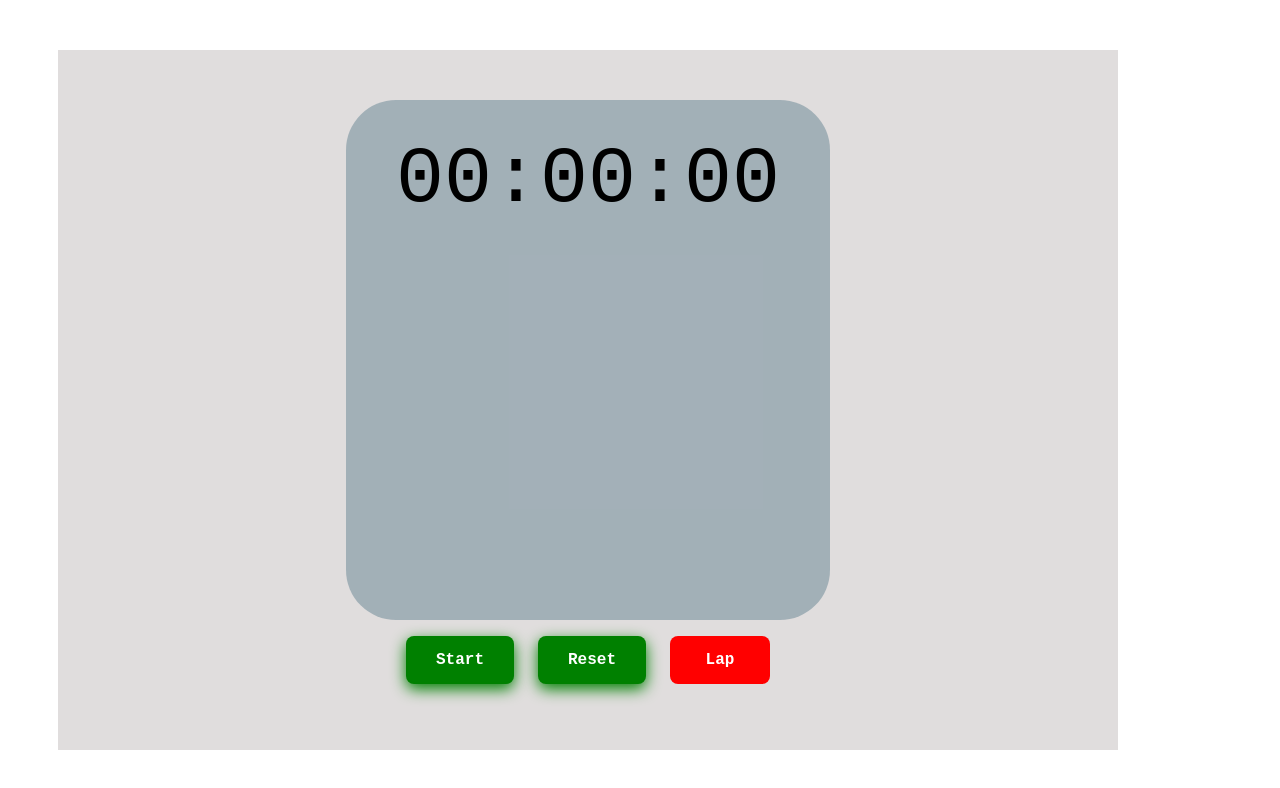
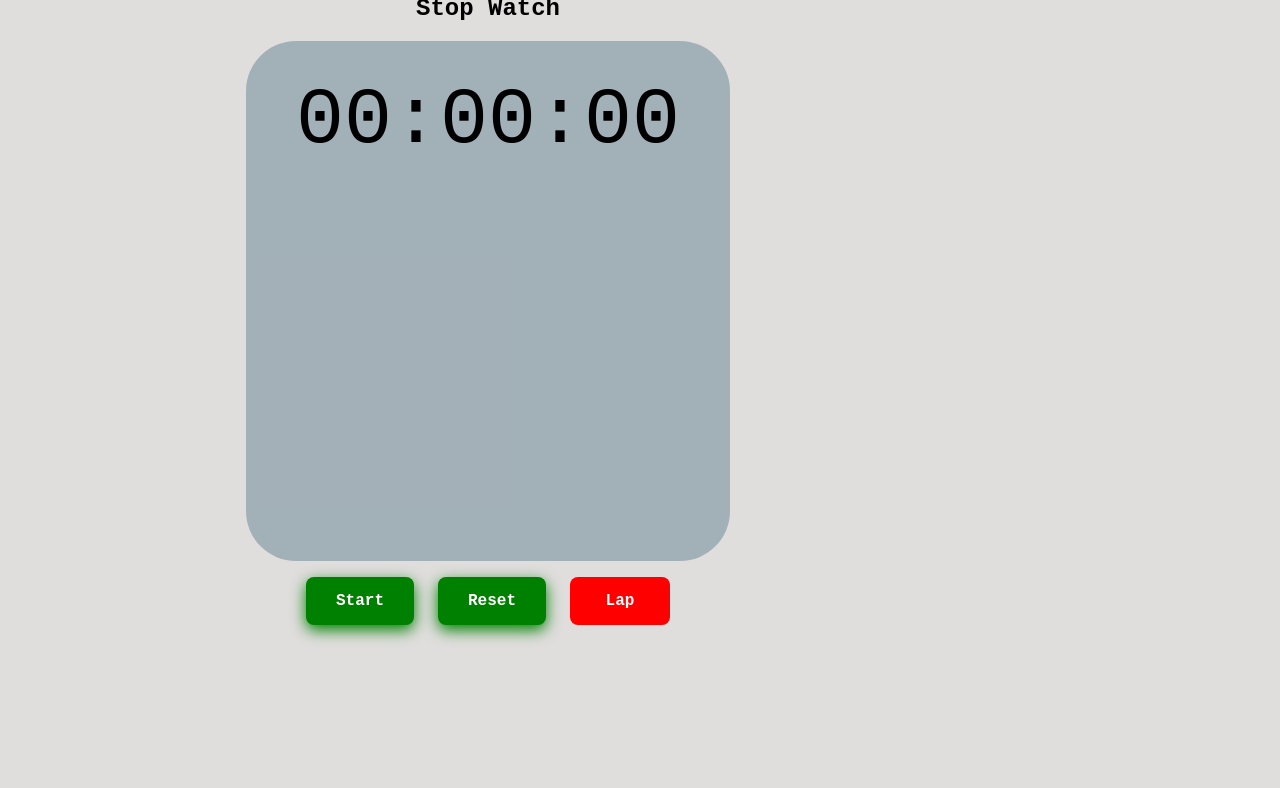
Before and after one commit to Shopify/eng-intern-assessment-react, a React app: page / in a window 1280 px wide. Shown: the top 788 px of the page. Built offline with nearby package versions, Linux system fonts and the light colour scheme.

Commit message:
Fixing naming and final fix to clean up code and comments.

```diff
--- a/src/App.tsx
+++ b/src/App.tsx
@@ -1,7 +1,7 @@
 import React, { useEffect, useState } from "react";
 import StopWatch from "./StopWatch";
+import StopWatchButton from "./StopWatchButton";
 import "../src/styles/styles.css";
-import StopWatchButton from "./StopWatchButton";
 
 export default function App() {
   const [timerRunning, setTimerRunning] = useState<boolean>(false);
@@ -57,10 +57,9 @@ export default function App() {
 
         return updatedLaps;
       });
-    } else {
     }
   }
-
+  // Reset button resets laps, sets timer to 0, and stops the timer
   function handleResetButton() {
     setTimerRunning(false);
     setLapTimes([]);
@@ -70,6 +69,7 @@ export default function App() {
 
   return (
     <div id="stopwatch">
+      <h1 id="title">Stop Watch</h1>
       <StopWatch time={time} lapTimes={lapTimes} laps={laps} />
       <div id="button-group">
         <StopWatchButton
--- a/src/StopWatch.tsx
+++ b/src/StopWatch.tsx
@@ -1,26 +1,24 @@
 import React, { useEffect, useState } from "react";
 
-interface stopWatchProps {
+interface StopWatchProps {
   time: number;
   lapTimes: number[];
   laps: number;
 }
 
-export default function StopWatch(props: stopWatchProps) {
+export default function StopWatch(props: StopWatchProps) {
   // converts number to a string and pads with '0' if single digit number
   function padNumbers(num: number) {
     return num.toString().padStart(2, "0");
   }
-  // convert each value to correct value, format and pads number
+  // convert each value to correct value, format and pads number in return statement
   function formatNumbers(time: number) {
-    const unFormattedMinutes = Math.floor((time / 60000) % 60);
-    const unFormattedSeconds = Math.floor((time / 1000) % 60);
-    const unFormattedMilliseconds = Math.floor((time / 10) % 100);
-
-    const minutes = padNumbers(unFormattedMinutes);
-    const seconds = padNumbers(unFormattedSeconds);
-    const milliseconds = padNumbers(unFormattedMilliseconds);
-    return `${minutes}:${seconds}:${milliseconds}`;
+    const minutes = Math.floor((time / 60000) % 60);
+    const seconds = Math.floor((time / 1000) % 60);
+    const milliseconds = Math.floor((time / 10) % 100);
+    return `${padNumbers(minutes)}:${padNumbers(seconds)}:${padNumbers(
+      milliseconds
+    )}`;
   }
 
   return (
@@ -30,6 +28,8 @@ export default function StopWatch(props: stopWatchProps) {
       </div>
       {props.laps > 0 ? (
         <div className={"lap-list"} title="lap-list" role="list">
+          {/* reverses lapTimes array so first lap displays at the beginning,
+          then maps over the array to display each lap time in correct format*/}
           {props.lapTimes
             .slice()
             .reverse()
--- a/src/StopWatchButton.tsx
+++ b/src/StopWatchButton.tsx
@@ -1,12 +1,12 @@
 import React, { PropsWithoutRef } from "react";
 
-interface buttonProps {
+interface StopWatchButtonProps {
   title: string;
   onClick: () => void;
   className: string;
 }
 
-export default function StopWatchButton(props: buttonProps) {
+export default function StopWatchButton(props: StopWatchButtonProps) {
   return (
     <button
       id={props.title}
--- a/src/styles/styles.css
+++ b/src/styles/styles.css
@@ -1,9 +1,7 @@
-#stopwatch {
+body {
     font-family: 'Courier New', Courier, monospace;
     width: 75vw;
     height: 75vh;
-        padding: 50px;
-        margin: 50px;
     background-color: rgb(224, 221, 221);
     justify-content: center;
     align-items: center;
@@ -11,10 +9,24 @@
     display: flex;
     flex-direction: column;
 }
+#stopwatch {
+    display: flex;
+    padding: 50px;
+    margin: 50px;
+    flex-direction: column;
+    flex-wrap: wrap;
+    justify-content: center;
+    align-self: center;
+}
 
+h1 {
+    display: flex;
+    justify-content: center;
+}
 #button-group {
     display: flex;
     flex-direction: row;
+    justify-content: center;
     gap: 24px;
     margin: 16px;
 }
@@ -64,7 +76,6 @@
     padding: 8px 8px;
     border-radius: 5px;
     border: 1px solid #000000;
-
     min-width: 100px;
 }
 
```
Lines whose indentation alone changed are shown as unchanged.
